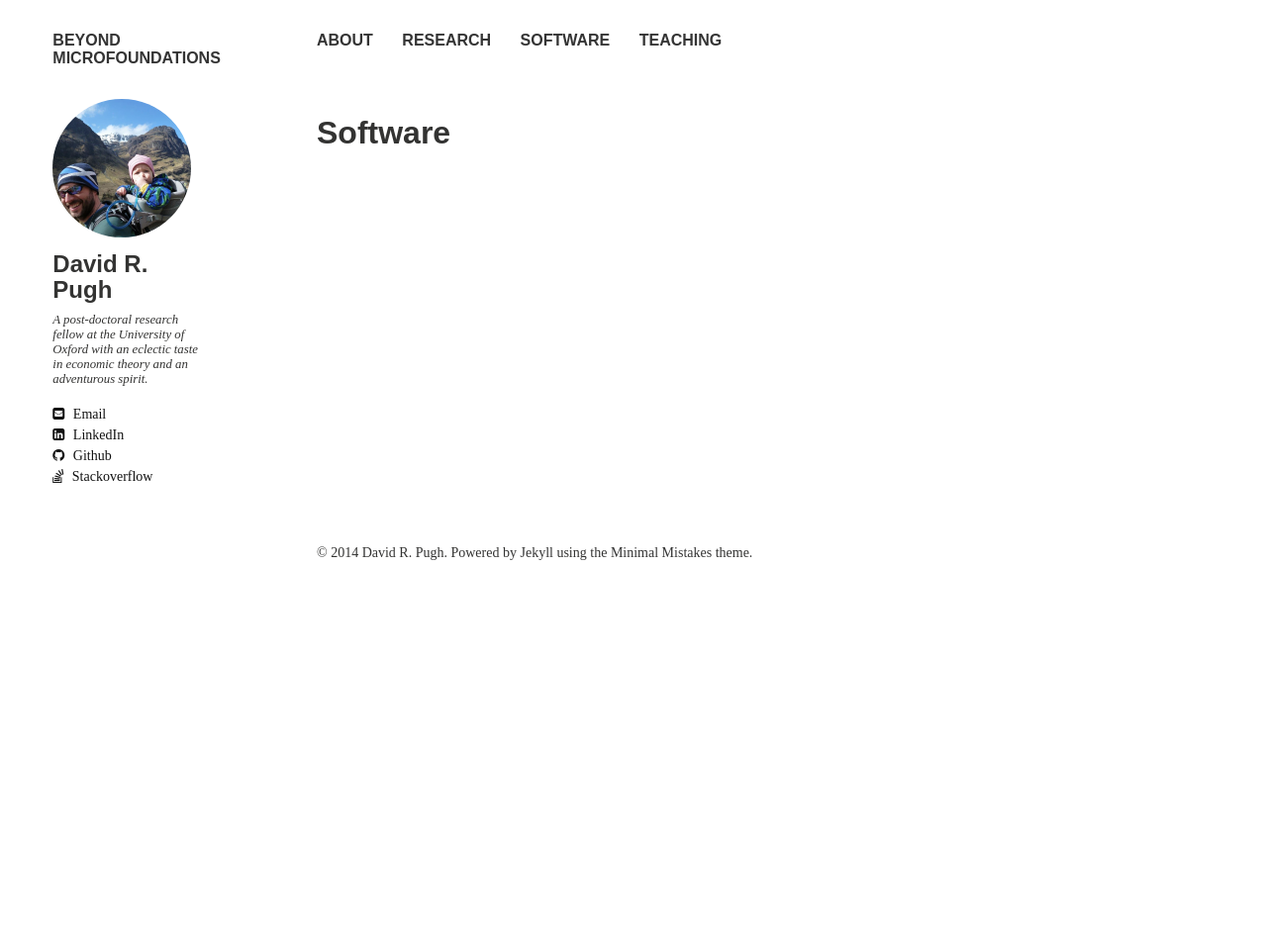
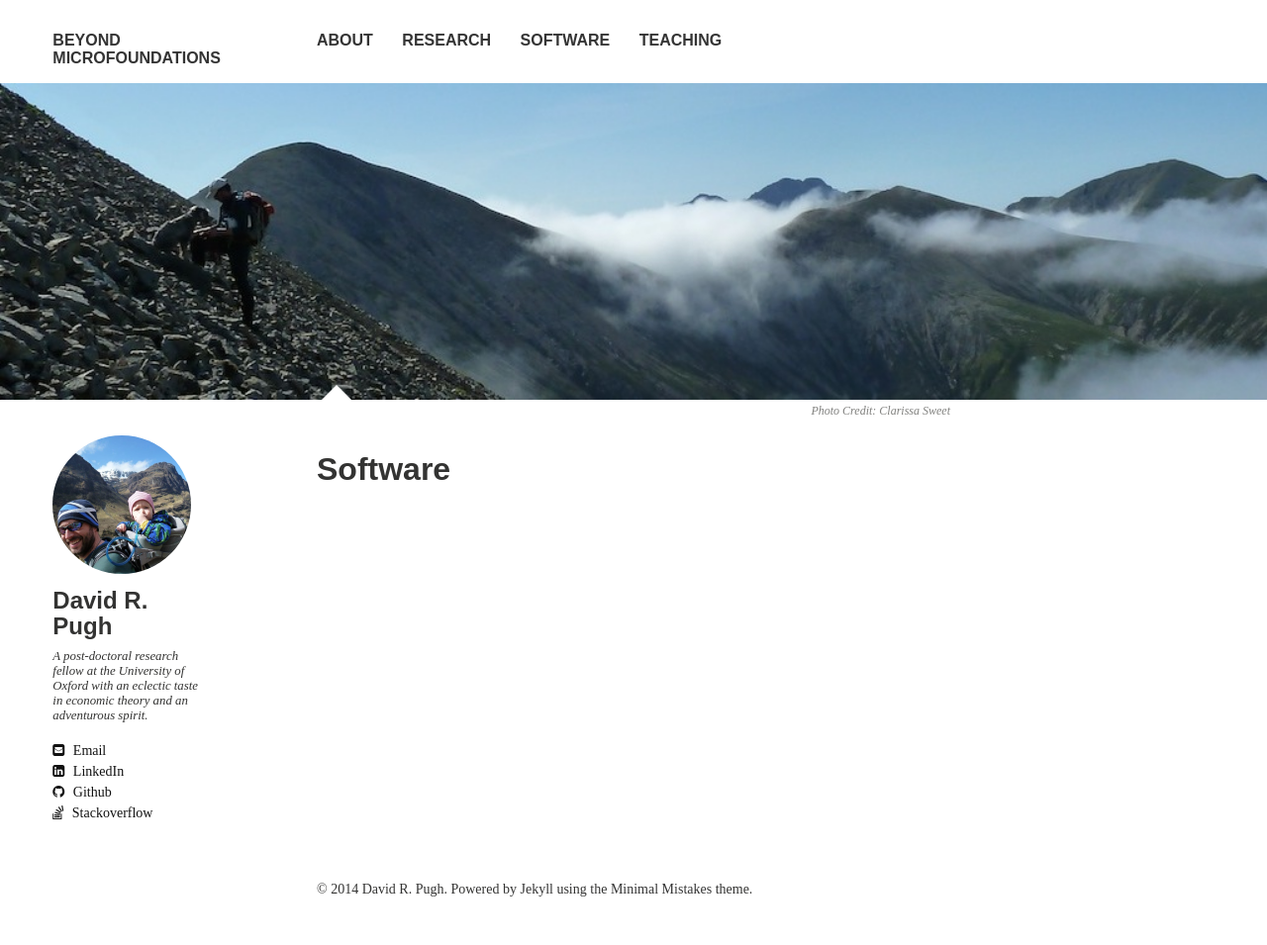
Before and after one commit to Lcpssm/davidrpugh.github.io, a Jekyll site: the page built from software/index.md, in a window 1280 px wide. Shown: the whole page at 99% size. Built offline with Jekyll 4.4.1, drawn with Linux system fonts in a browser that asks for light colours; nearby versions of some CDN libraries; some web fonts are replaced; before the commit the page ends 900 px from its top, so only the background shows below that.

Commit message:
Added a feature photo to the software page.

```diff
--- a/software/index.md
+++ b/software/index.md
@@ -6,5 +6,6 @@ modified: 2014-08-22
 excerpt:
 tags: [Python, Go]
 image:
-  feature:
+  feature: climbing-glamaig.jpg
+  credit: Clarissa Sweet
 ---
```
Also changed, not shown: images/climbing-glamaig.jpg (added).
